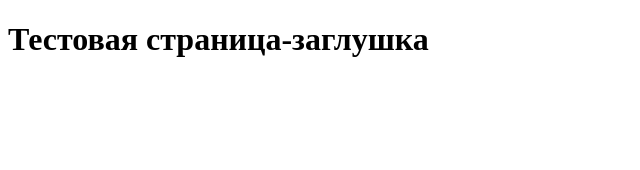
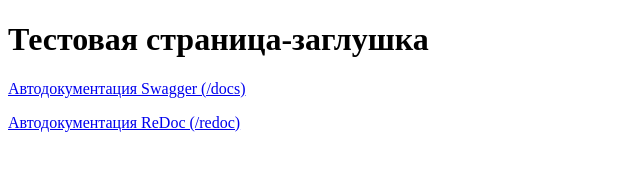
Before and after one commit to hotbasin/exp-zbs, a plain HTML site: page static/index.html in a window 1280 px wide. Shown: the whole page, without its empty margins (0-640 px from the left). Drawn offline with Linux system fonts and the light colour scheme.

Commit message:
Workday save4 27-10-2023

```diff
--- a/static/index.html
+++ b/static/index.html
@@ -6,5 +6,7 @@
 </head>
 <body>
     <h1>Тестовая страница-заглушка</h1>
+    <p></p><a href="/docs">Автодокументация Swagger (/docs)</a></p>
+    <p></p><a href="/redoc">Автодокументация ReDoc (/redoc)</a></p>
 </body>
 </html>
```
